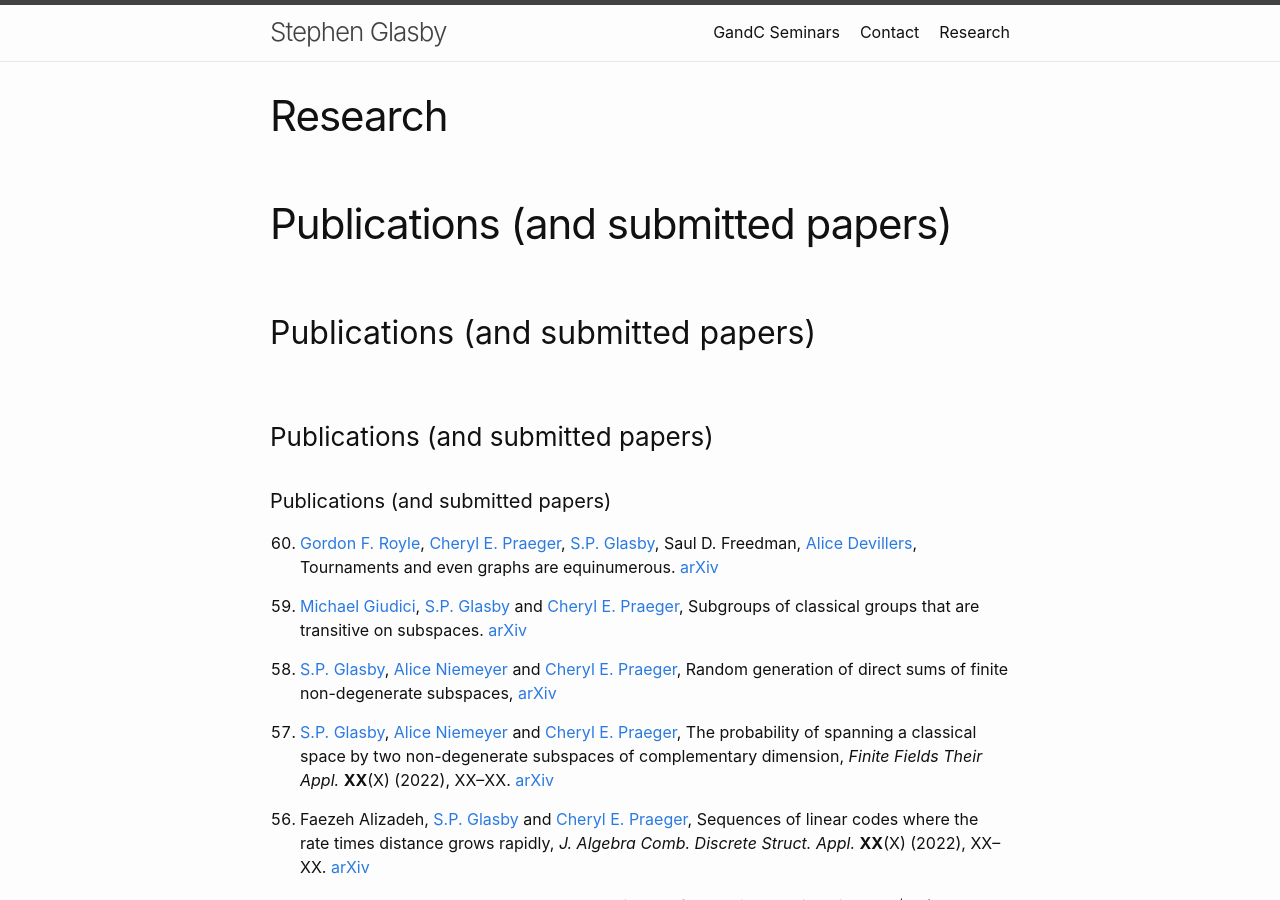
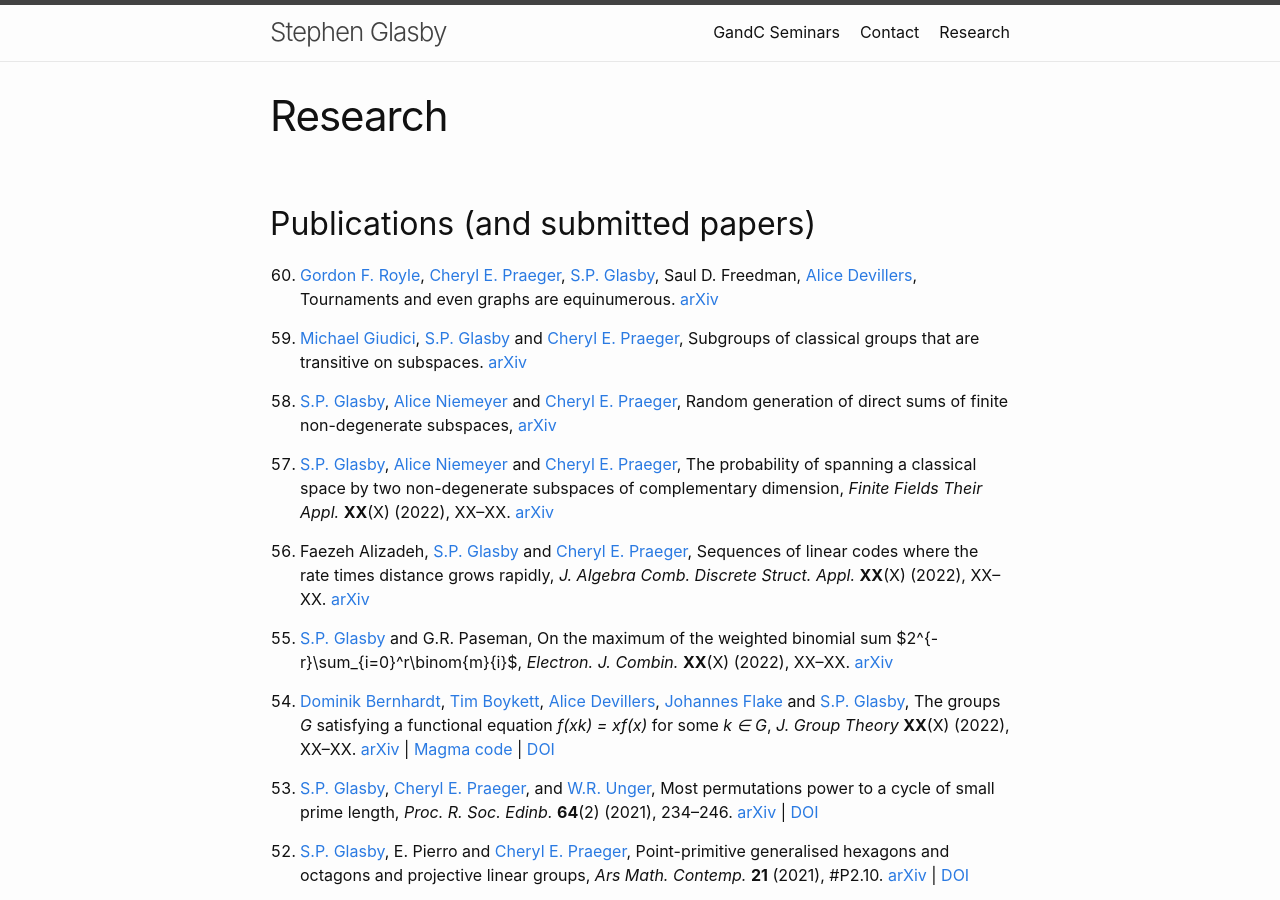
Before and after one commit to StephenGlasby/StephenGlasby.github.io, a Jekyll site: the page built from publications.md, in a window 1280 px wide and 900 px high. Built offline with Jekyll 4.4.1, drawn with Linux system fonts in a browser that asks for light colours.

Commit message:
Research

```diff
--- a/publications.md
+++ b/publications.md
@@ -4,10 +4,7 @@ title: Research
 permalink: /publications/
 ---
 
-<h1> Publications (and submitted papers) </h1>
 <h2> Publications (and submitted papers) </h2>
-<h3> Publications (and submitted papers) </h3>
-<h4> Publications (and submitted papers) </h4>
 
 0. [Gordon F. Royle](https://www.uwa.edu.au/people/Gordon.Royle),
 [Cheryl E. Praeger](https://www.uwa.edu.au/people/cheryl.praeger),
```
